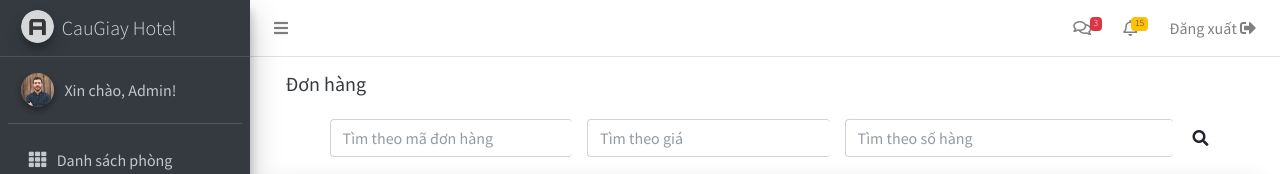
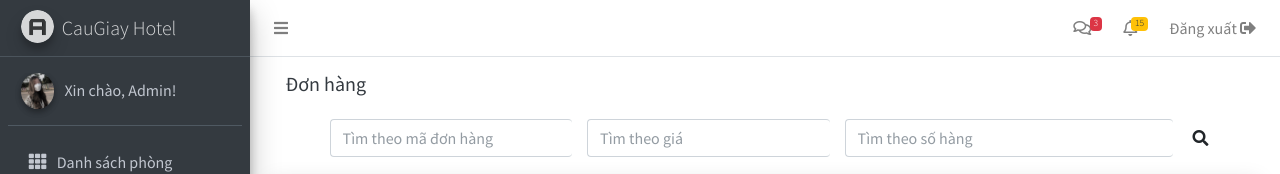
Before and after one commit to vanhuy166/QuanLyKhachSan-FE-, a plain HTML site: page FrontendAdmin/DonHang.html in a window 1280 px wide. Shown: the top 174 px of the page. Drawn offline with Linux system fonts and the light colour scheme.

Commit message:
sửa giao diện

```diff
--- a/FrontendAdmin/DonHang.html
+++ b/FrontendAdmin/DonHang.html
@@ -65,7 +65,7 @@
             <div class="sidebar">
                 <div class="user-panel mt-3 pb-3 mb-3 d-flex">
                     <div class="image">
-                        <img src="./img/user.jpg" class="img-circle elevation-2" alt="User Image">
+                        <img src="./img/admin.jpg" class="img-circle elevation-2" alt="User Image">
                     </div>
                     <div class="info">
                         <a href="#" class="d-block">Xin chào, Admin!</a>
```
Also changed, not shown: FrontendAdmin/ChiTietDonHang.html (+1 -1 lines), FrontendAdmin/ChiTietHD_KH.html (+1 -1 lines), FrontendAdmin/ChiTietKH.html (+1 -1 lines), FrontendAdmin/DanhSachDichVu.html (+1 -1 lines), FrontendAdmin/DanhSachPhong.html (+1 -1 lines), FrontendAdmin/KhachHang.html (+1 -1 lines), FrontendAdmin/SuaDichVu.html (+1 -1 lines), FrontendAdmin/SuaPhong.html (+1 -1 lines), FrontendAdmin/ThemDichVu.html (+1 -1 lines), FrontendAdmin/ThemPhong.html (+1 -1 lines), FrontendAdmin/ThongKe.html (+1 -1 lines), FrontendAdmin/img/admin.jpg (added).
